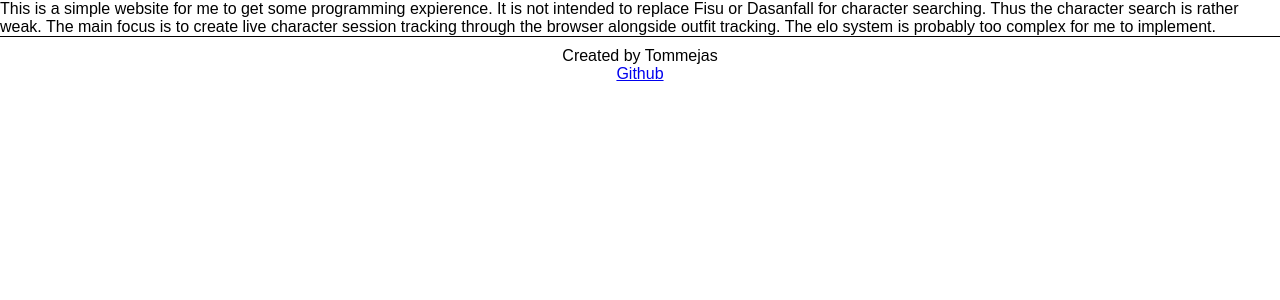
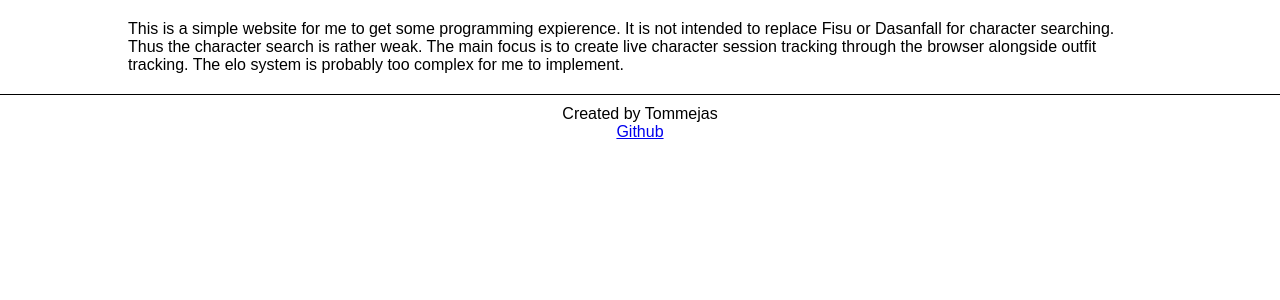
Before and after one commit to erlliam/planetsidesearch, a Flask app: page / in a window 1280 px wide. Shown: the part 127-427 px from the top of the page. Run offline with Flask 2, Linux system fonts and the light colour scheme.

```diff
--- a/pssearch/pssearch.py
+++ b/pssearch/pssearch.py
@@ -72,6 +72,3 @@ def outfit():
 @app.route('/elo/')
 def elo():
     return render_template('elo.html')
-
-if __name__ == '__main__':
-    app.run(debug=True)
--- a/pssearch/static/styles/main.css
+++ b/pssearch/static/styles/main.css
@@ -53,6 +53,14 @@ nav ul li a {
 footer {
 	text-align: center;
 	padding: 10px 0;
+}
+
+/* index.html */
+
+#index-paragraph {
+	width: 80%;
+	margin: 0 auto;
+	padding: 20px 0;
 }
 
 /* character.html */
--- a/pssearch/templates/elo.html
+++ b/pssearch/templates/elo.html
@@ -1,7 +1,7 @@
 {% extends 'base.html' %}
 
 {% block title %}
-	Home
+	Elo
 {% endblock %}
 
 {% block content %}
--- a/pssearch/templates/index.html
+++ b/pssearch/templates/index.html
@@ -5,6 +5,6 @@
 {% endblock %}
 
 {% block content %}
-	<p>This is a simple website for me to get some programming expierence. It is not intended to replace Fisu or Dasanfall for character searching. Thus the character search is rather weak. The main focus is to create live character session tracking through the browser alongside outfit tracking. The elo system is probably too complex for me to implement.</p>
+	<p id="index-paragraph">This is a simple website for me to get some programming expierence. It is not intended to replace Fisu or Dasanfall for character searching. Thus the character search is rather weak. The main focus is to create live character session tracking through the browser alongside outfit tracking. The elo system is probably too complex for me to implement.</p>
 
 {% endblock %}
--- a/pssearch/templates/outfit.html
+++ b/pssearch/templates/outfit.html
@@ -1,7 +1,7 @@
 {% extends 'base.html' %}
 
 {% block title %}
-	Home
+	Outfit Tracking
 {% endblock %}
 
 {% block content %}
```
Also changed, not shown: requirements.txt (added, +9 -0 lines).
